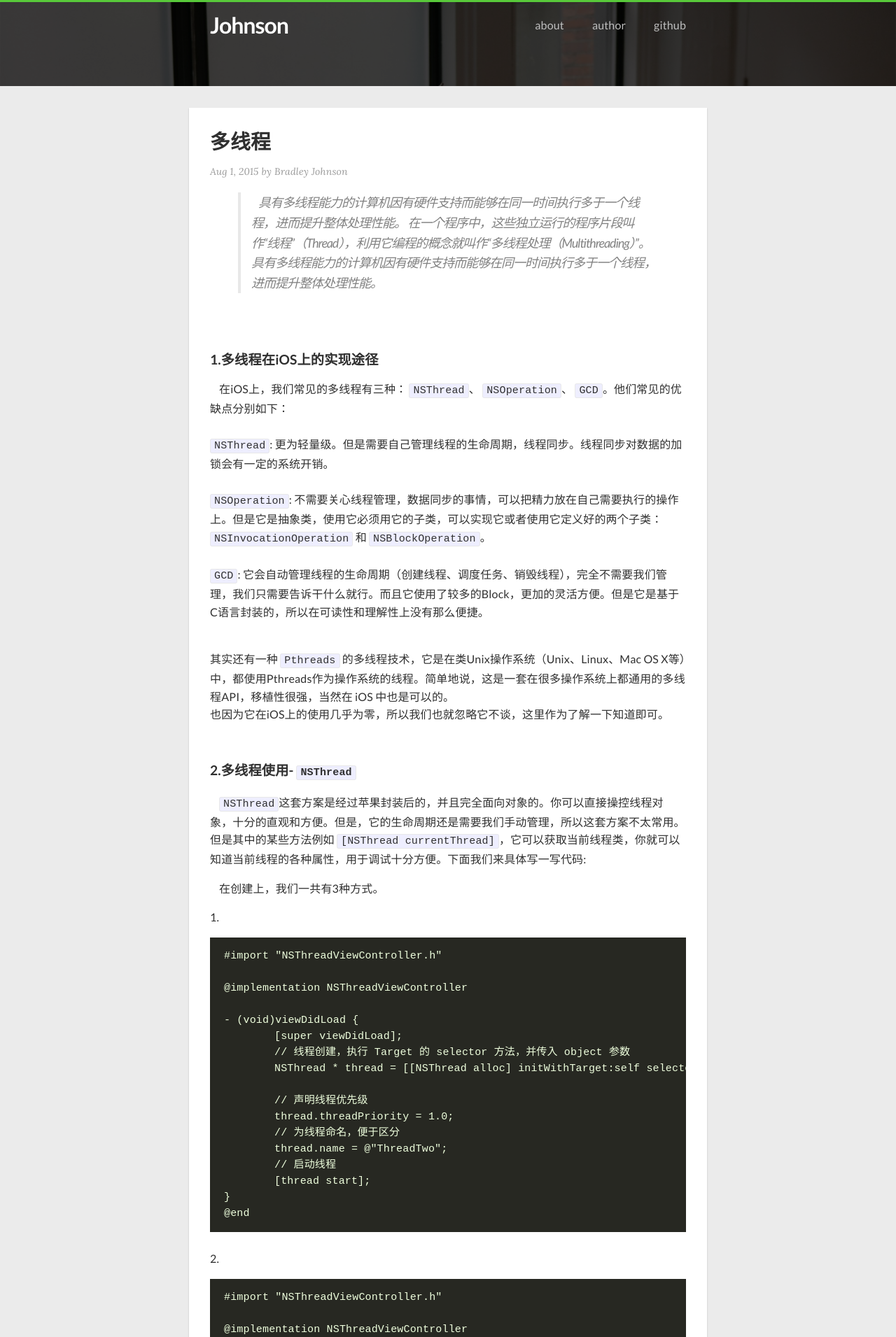
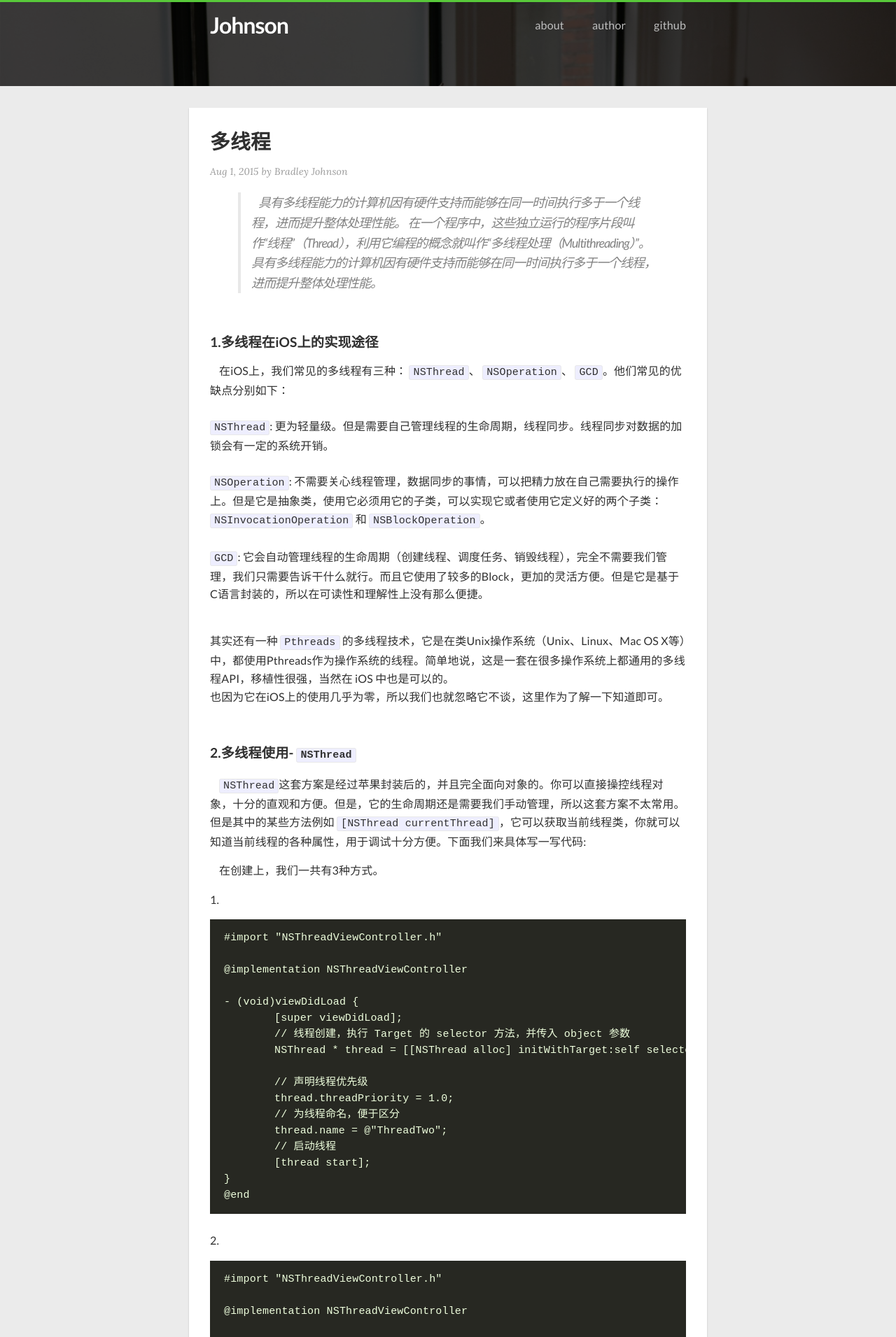
Before and after one commit to zsfbradleyjohnson/zsfbradleyjohnson.github.io, a Jekyll site: the page built from _posts/2015-08-11-多线程使用.markdown, in a window 1280 px wide. Shown: the top 1911 px of the page at 70% size. Built offline with Jekyll 4.4.1, drawn with Linux system fonts in a browser that asks for light colours; nearby versions of some CDN libraries.

```diff
--- a/_posts/2015-08-11-多线程使用.markdown
+++ b/_posts/2015-08-11-多线程使用.markdown
@@ -7,7 +7,7 @@ comments: true
 ---
 > &nbsp;&nbsp;&nbsp;&nbsp;具有多线程能力的计算机因有硬件支持而能够在同一时间执行多于一个线程，进而提升整体处理性能。 在一个程序中，这些独立运行的程序片段叫作“线程”（Thread），利用它编程的概念就叫作“多线程处理（Multithreading）”。具有多线程能力的计算机因有硬件支持而能够在同一时间执行多于一个线程，进而提升整体处理性能。
 
-<br><br>
+<br>
 
 #### 1.多线程在iOS上的实现途径
 &nbsp;&nbsp;&nbsp;&nbsp;在iOS上，我们常见的多线程有三种： `NSThread`、 `NSOperation`、 `GCD`。他们常见的优缺点分别如下：
@@ -512,7 +512,7 @@ comments: true
 <br>
 <br>
 <br>
-如果你想要看到源码，可以到我的github上下载使用：[Demo](https://github.com/zsfbradleyjohnson/Quartz2D)。
+如果你想要看到源码，可以到我的github上下载使用：[Demo](https://github.com/zsfbradleyjohnson/multithreadingDemo)。
 
 ***
 
```
